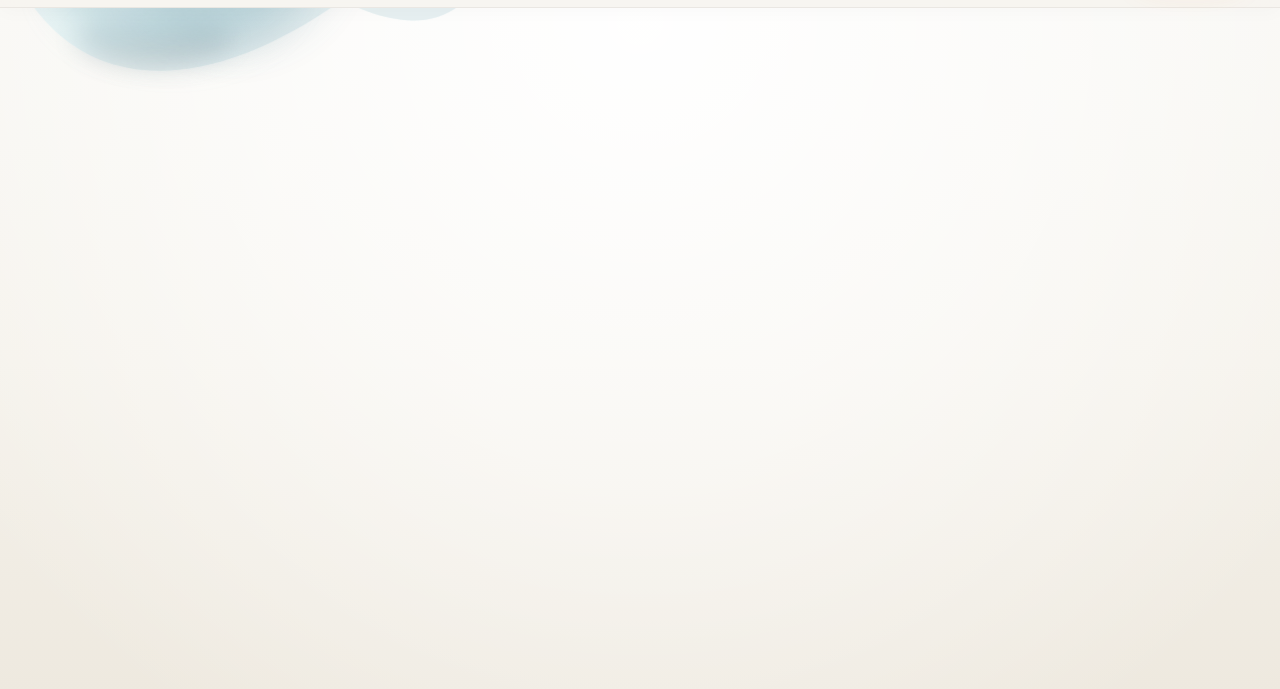
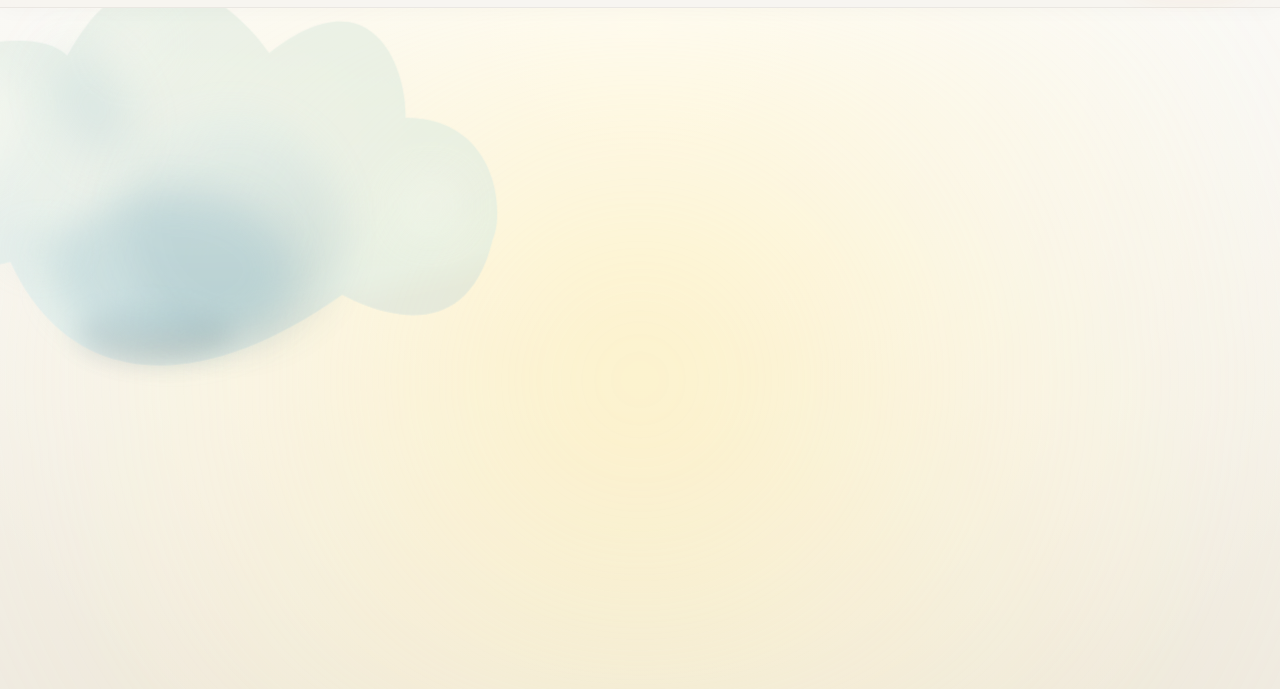
Before and after one commit to smartstruggle/klickstest, a plain HTML site: page index.html in a window 1280 px wide. Shown: the part 111-800 px from the top of the page. Drawn offline with nearby package versions, Linux system fonts and the light colour scheme.

Commit message:
Add hero graphic and clouds wrapper styles
Added styles for hero graphic and clouds wrappers.

```diff
--- a/styles.css
+++ b/styles.css
@@ -2288,7 +2288,48 @@ color: rgba(59, 51, 43, 0.82);
 }
 
 
-
+/* GRAPHIC WRAPPER */
+.hero-graphic-wrapper {
+  position: relative;
+  width: 100%;
+
+  min-height: clamp(28rem, 46vw, 42rem);
+
+  display: flex;
+  align-items: center;
+  justify-content: center;
+
+  overflow: visible;
+}
+
+/* CLOUDS */
+.hero-clouds-wrapper {
+  position: absolute;
+  inset: 50% auto auto 50%;
+
+  width: 100%;
+  height: 100%;
+
+  z-index: 3;
+  pointer-events: none;
+  overflow: visible;
+
+  transform: translate(-50%, -50%);
+}
+
+.hero-clouds-svg {
+  position: absolute;
+
+  width: 122%;
+  max-width: none;
+
+  left: 50%;
+  top: 50%;
+
+  transform: translate(-50%, -50%);
+
+  overflow: visible;
+}
 
 min-height: 500px;
 }
```
